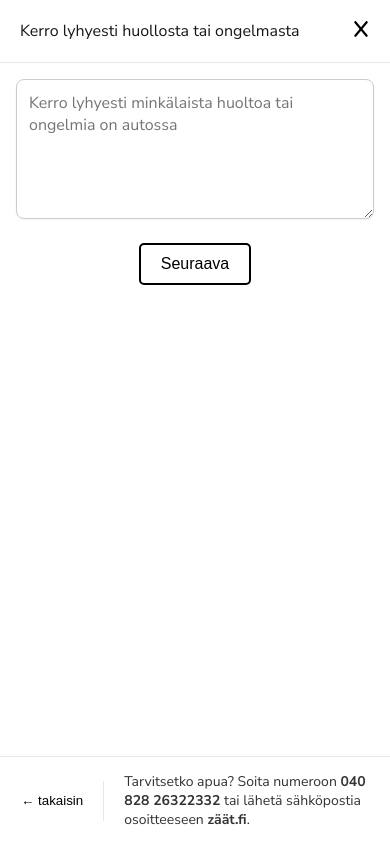
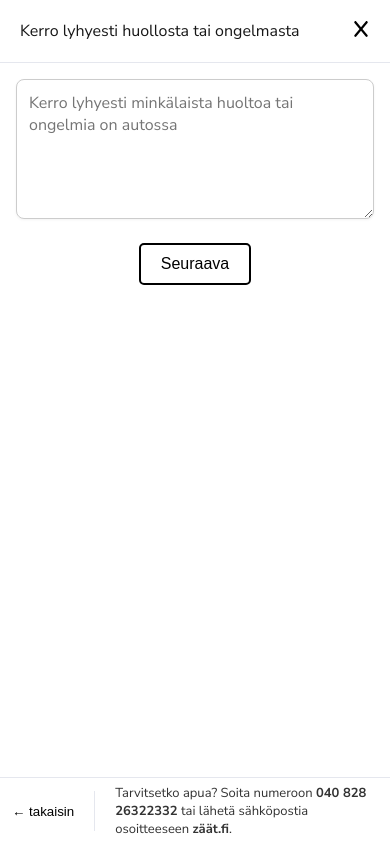
Before and after one commit to Agrinsadon/7auto, a Next.js app in the folder frontend/: page / in a window 390 px wide. Both pictures are taken after a click on the button "Varaa huolto". Shown: the top 844 px of the page. Built offline with nearby package versions, Linux system fonts and the light colour scheme.

Commit message:
made some responsive changes to the booking  frame and remove button

```diff
--- a/frontend/src/app/component/buttons/removebutton.css
+++ b/frontend/src/app/component/buttons/removebutton.css
@@ -5,5 +5,6 @@
     border: none;
     font-size: 18px;
     background-color: #fff;
+    color: #000;
     cursor: pointer;
 }
--- a/frontend/src/app/component/reservation-side/bookframes/bookingframe.css
+++ b/frontend/src/app/component/reservation-side/bookframes/bookingframe.css
@@ -70,7 +70,7 @@
   }
 
   .footer-button {
-    color: black;
+    color: #000;
     background-color: transparent;
     border: none;
     border-radius: 6px;
@@ -100,12 +100,25 @@
       height: 100%;
       border-radius: 0;
       width: 100%;
+      align-items: center;
     }
 
     .booking-frame-header {
+      align-items: center;
       display: flex;
-      justify-content: space-between;
       padding: 20;
       border-bottom: 1px solid #e5e7ee;
     }
+
+
+
+  .booking-frame-footer {
+    padding: 6px 12px;
   }
+
+  .footer-right {
+    flex: 1;
+    font-size: 13px;
+    color: #333;
+  }
+  }
```
